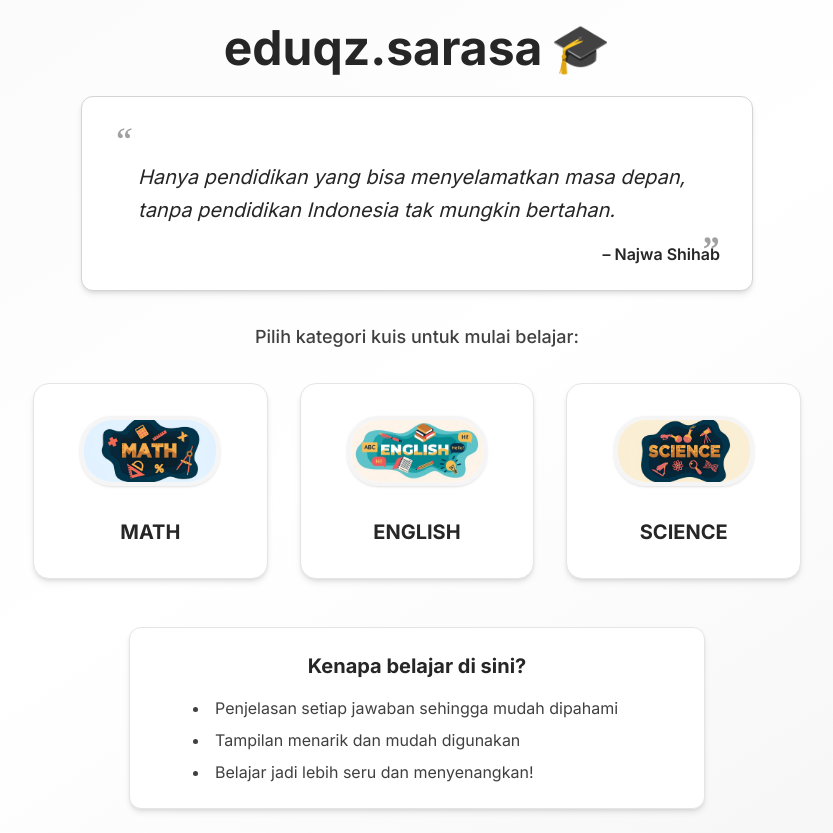
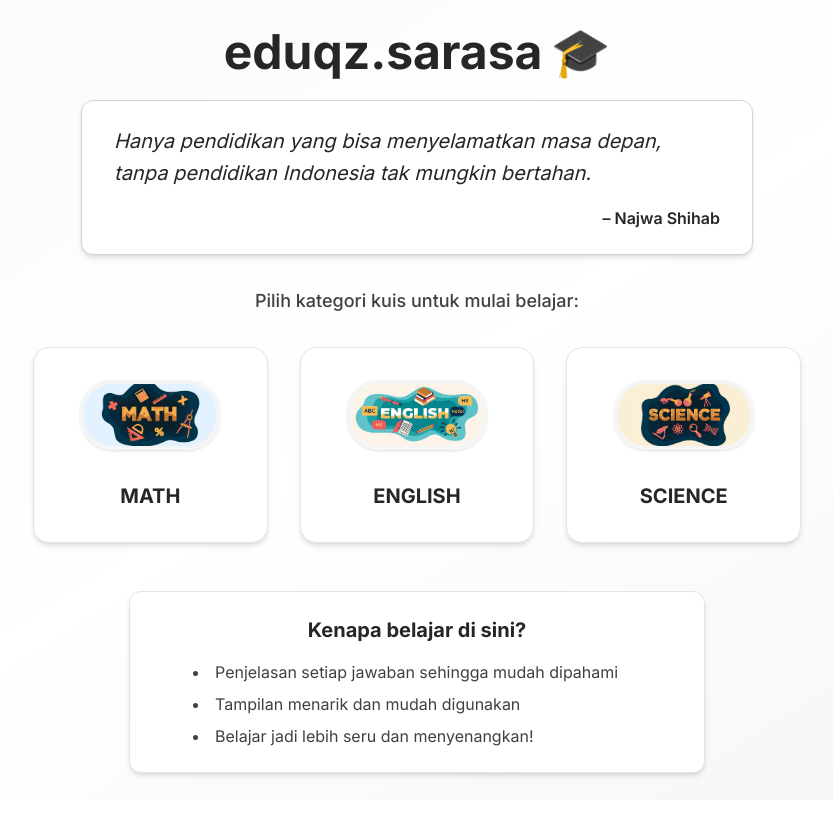
Before and after one commit to serviaa/eduqz.sarasa, a Next.js app: page / in a window 1280 px wide. Shown: the whole page, without its empty margins (223-1056 px from the left). After the commit the page ends 800 px from the top, so only its background shows below. Built offline with nearby package versions, Linux system fonts and the light colour scheme.

Commit message:
update kuis

```diff
--- a/app/page.js
+++ b/app/page.js
@@ -22,7 +22,7 @@ export default function HomePage() {
           eduqz.sarasa <span className="text-5xl">🎓</span>
         </motion.h1>
 
-        {/* QUOTE SESUAI GAMBAR & NUANSA HITAM PUTIH */}
+        {/* QUOTE TANPA TANDA PETIK */}
         <motion.figure
           initial={{ opacity: 0, y: -10 }}
           animate={{ opacity: 1, y: 0 }}
@@ -30,13 +30,9 @@ export default function HomePage() {
           className="bg-white border border-neutral-300 rounded-xl shadow-md px-8 py-6 mb-8 max-w-2xl mx-auto text-left relative"
         >
           <blockquote className="text-neutral-800 italic text-lg md:text-xl leading-relaxed relative">
-            <span className="text-4xl text-neutral-400 font-serif mr-2 select-none align-top">“</span>
-            <span className="block pl-6">
-              Hanya pendidikan yang bisa menyelamatkan masa depan, tanpa pendidikan Indonesia tak mungkin bertahan.
-            </span>
+            Hanya pendidikan yang bisa menyelamatkan masa depan, tanpa pendidikan Indonesia tak mungkin bertahan.
           </blockquote>
-          <footer className="mt-4 text-right text-neutral-800 font-semibold relative">
-            <span className="absolute -top-3 right-0 text-4xl text-neutral-400 font-serif select-none">”</span>
+          <footer className="mt-4 text-right text-neutral-800 font-semibold">
             – Najwa Shihab
           </footer>
         </motion.figure>
```
